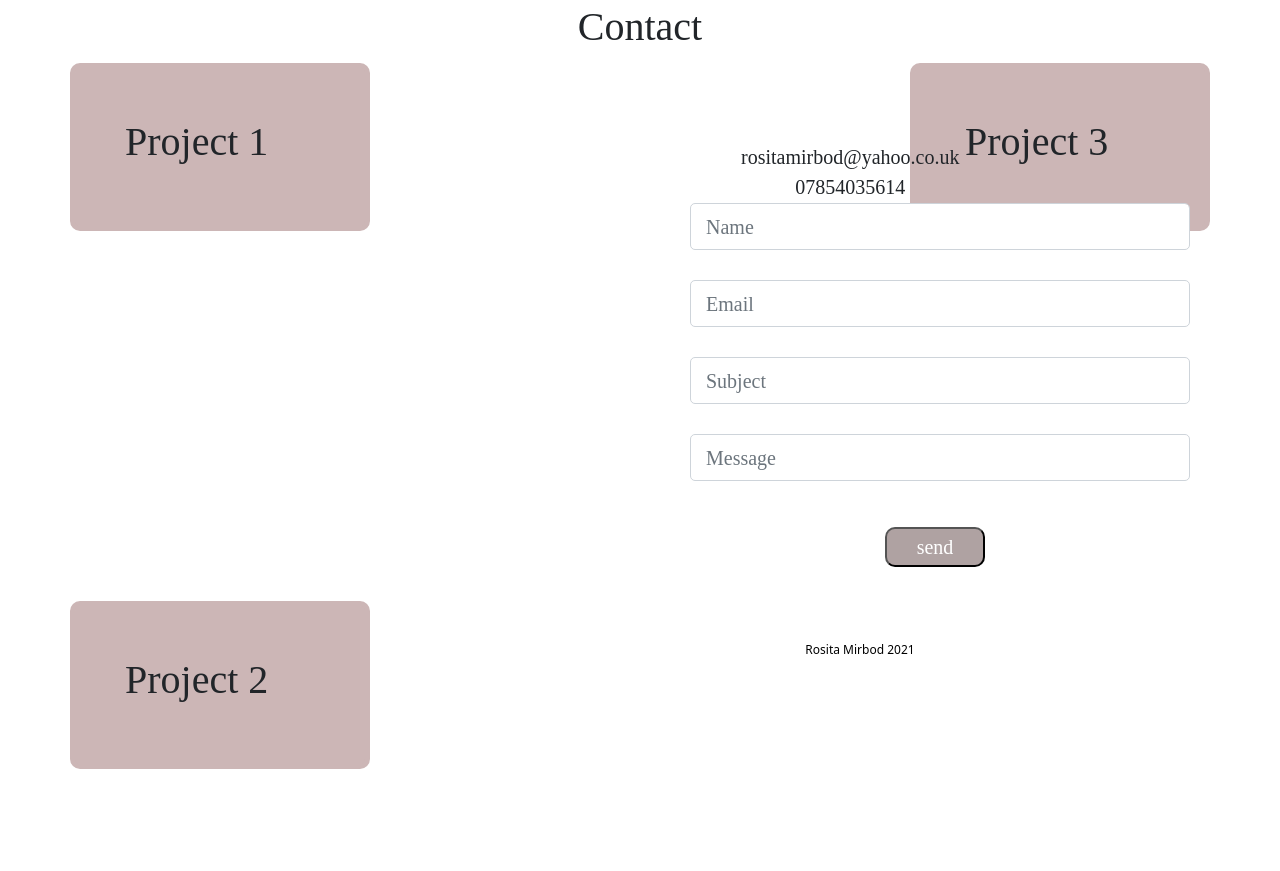
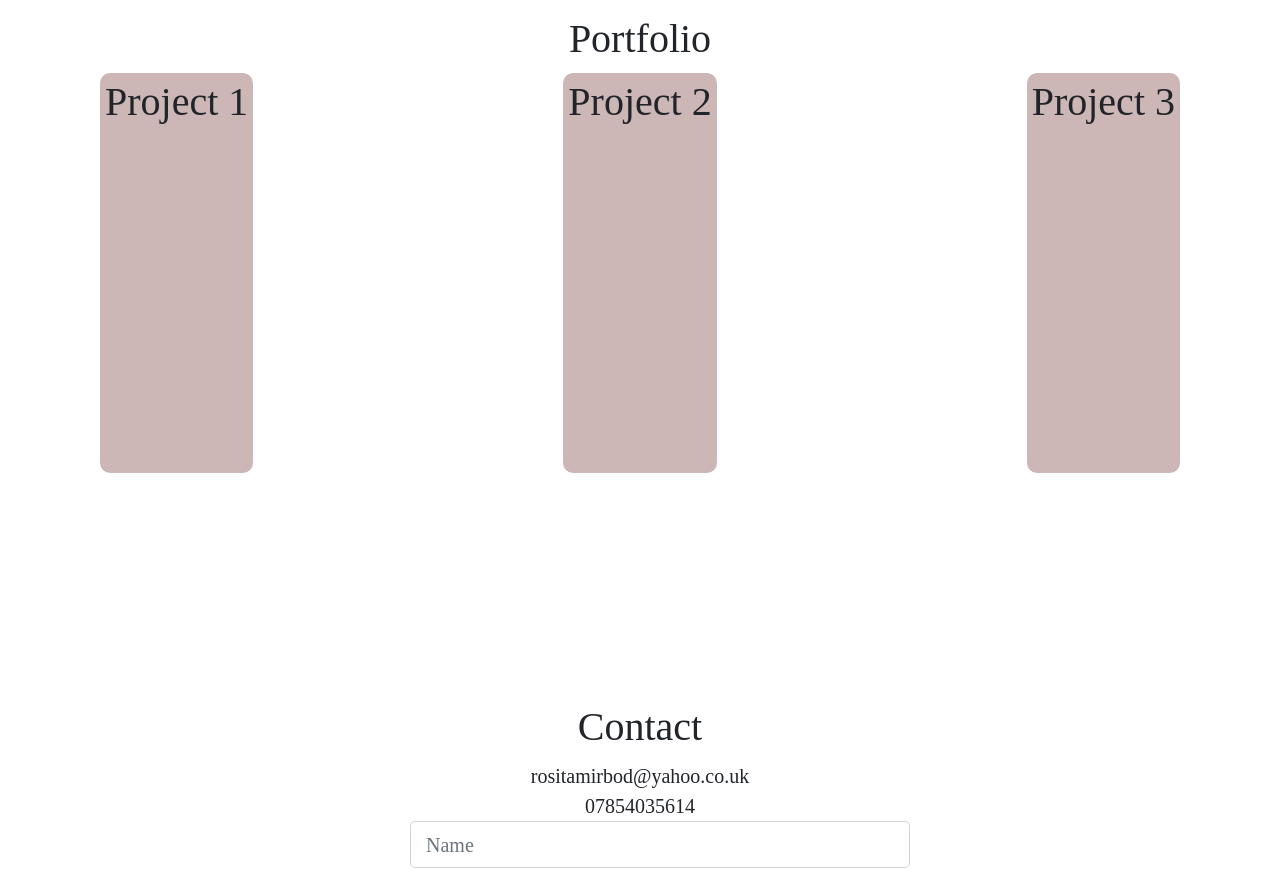
Before and after one commit to rosi24/Personal-Portfolio, a plain HTML site: page index.html in a window 1280 px wide. Shown: the part 1344-2215 px from the top of the page. Drawn offline with nearby package versions, Linux system fonts and the light colour scheme.

Commit message:
Aligned Contact page

```diff
--- a/index.html
+++ b/index.html
@@ -5,6 +5,7 @@
         <meta name="viewport" content="width=device-width, initial-scale=1.0">
         <title>Rosita Portfolio</title>
         <link rel="stylesheet" href="https://maxcdn.bootstrapcdn.com/font-awesome/4.5.0/css/font-awesome.min.css">
+        <link href="https://cdn.jsdelivr.net/npm/bootstrap@5.1.3/dist/css/bootstrap.min.css" rel="stylesheet" integrity="sha384-1BmE4kWBq78iYhFldvKuhfTAU6auU8tT94WrHftjDbrCEXSU1oBoqyl2QvZ6jIW3" crossorigin="anonymous">
         <link href="https://fonts.googleapis.com/css?family=Merriweather:400,900,900i" rel="stylesheet">
         <link href="https://cdn.jsdelivr.net/npm/bootstrap@5.0.1/dist/css/bootstrap.min.css" rel="stylesheet"
         integrity="sha384-+0n0xVW2eSR5OomGNYDnhzAbDsOXxcvSN1TPprVMTNDbiYZCxYbOOl7+AMvyTG2x" crossorigin="anonymous">
@@ -27,54 +28,61 @@
         <h2>I am Rosita</h2>
             <br>
                 <div id="role">
-                    <h2>Front-End Developer-London</h2>
+                    <h2>Front-End Developer - London</h2>
                 </div>
     </section>
     <!--Flexbox CSS in 20 minutes https://www.youtube.com/watch?v=JJSoEo8JSnc-->
     <section id="about">
         <h2>About</h2>
-            <div class="container1">
-                <div class="box1">
+            <div class="about-container1">
+                <div class="about-box1">
                     <!-- <img src="Face.jpg"> -->
 
                 </div>
-            <div class="box2">
+            <div class="about-box2">
                 <p>Hello you &#128075!
                 <br>
                 My name is Rosita and I am a Front-End Developer.
                 I love working on fun little projects during my free time.
                 <br>
                 I am open to all types of projects so feel free to contact me for a
-                                chat about how I can help.</p>
+                chat about how I can help.
+                </p>
             </div>
             </div>
     </section>
     <!--Flexbox CSS in 20 minutes https://www.youtube.com/watch?v=JJSoEo8JSnc-->
     <section id="portfolio">
         <h2>Portfolio</h2>
-            <div class="container2">
-                <div class="project1">
+            <div class="project-container">
+                <div class="project-tile">
                     <h2>Project 1</h2>
                 </div>
-                <div class="project2">
+                <div class="project-tile">
+                    <h2>Project 2</h2>
+                </div>
+                <div class="project-tile">
                     <h2>Project 3</h2>
-                </div>
-                <div class="project3">
-                    <h2>Project 2</h2>
                 </div>
             </div>
     </section>
     <section id="contact">
         <h2>Contact</h2>
-        <div class="whole">
+            <div class="contact-container1">
             <!--Bootsrap Forms https://getbootstrap.com/docs/4.0/components/forms/-->
+            <!-- <div class="boxed">
+                rositamirbod@yahoo.co.uk
+                <br>
+                07854035614
+            </div> -->
+            </div>
+            <!-- <form > -->
+        <form action="https://formspree.io/f/mjvjqgkr" method="POST">
             <div class="boxed">
                 rositamirbod@yahoo.co.uk
                 <br>
                 07854035614
             </div>
-        <!-- <form > -->
-        <form action="https://formspree.io/f/mjvjqgkr" method="POST">
             <div class="form-row">
                 <div class="col">
                     <input type="text" class="form-control" placeholder="Name" name="name">
@@ -89,13 +97,15 @@
                     <input type="text" class="form-control" placeholder="Message" name="message">
                 </div>
                     </div>
-            </div>
                 <input class="button" input type="submit" value="send">
         </form>
+            </div>
     </section>
         <!--https://www.w3schools.com/tags/tag_button.asp-->
     <footer class="footer">
         <p>Rosita Mirbod 2021</p>
     </footer>
+    <script src="https://cdn.jsdelivr.net/npm/bootstrap@5.1.3/dist/js/bootstrap.bundle.min.js"
+    integrity="sha384-ka7Sk0Gln4gmtz2MlQnikT1wXgYsOg+OMhuP+IlRH9sENBO0LRn5q+8nbTov4+1p" crossorigin="anonymous"></script>
     </body>
 </html>
--- a/project.css
+++ b/project.css
@@ -24,6 +24,7 @@ nav a:hover {
   font-size: 30px;
   font-family: Lucida Handwriting;
   padding-top: 300px;
+  padding-bottom: 100px;
   text-align: center;
 }
 
@@ -69,10 +70,13 @@ nav a:hover {
   right: 20px;
 }
 
-.container1 {
+.about-container1 {
   display: flex;
-  margin-left: 20px;
-  margin-right: 100px;
+  justify-content: space space-between;
+  margin: 30px;
+  /* margin-left: 20px;
+  margin-right: 100px; */
+  margin-bottom: 150px;
   font-family: serif;
   border-radius: 10px;
 }
@@ -83,7 +87,7 @@ nav a:hover {
   padding-top: 90px;
 }
 
-.box1 {
+.about-box1 {
   display: flex;
   justify-content: space-between;
   flex: 1;
@@ -93,14 +97,14 @@ nav a:hover {
   opacity: 0.9;
 }
 
-.box2 {
+.about-box2 {
   display: flex;
   justify-content: space-between;
   flex: 1;
   font-size: 20px;
   text-align: center;
   text-align: justify;
-  margin-bottom: 100px;
+
 }
 
 #portfolio {
@@ -110,51 +114,28 @@ nav a:hover {
   font-size: 40px;
   padding-top: 30px;
   text-align: center;
+  margin-bottom: 200px;
 }
 
-.project1 {
+.project-container {
   display: flex;
   justify-content: space-between;
-  width: 300px;
+  text-align: center;
+  height: 400px;
+  margin-left: 100px;
+  margin-right: 100px;
+}
+
+.project-tile {
+  display: flex;
+  justify-content: space-between;
+  flex-direction: row;
   border: 5px solid rgb(204, 182, 182);
   background-color: rgb(204, 182, 182);
   border-radius: 10px;
-  padding: 50px;
-  margin: 70px;
-  margin-top: 120px;
-  float: left;
-  text-align: center;
-  margin-bottom: 250px;
-}
+  /* padding: 50px;
+  margin: 70px; */
 
-.project2 {
-  display: flex;
-  justify-content: space-between;
-  width: 300px;
-  border: 5px solid rgb(204, 182, 182);
-  background-color: rgb(204, 182, 182);
-  border-radius: 10px;
-  padding: 50px;
-  margin: 70px;
-  margin-top: 120px;
-  float: right;
-  text-align: center;
-  margin-bottom: 250px;
-}
-
-.project3 {
-  display: flex;
-  justify-content: space-between;
-  width: 300px;
-  border: 5px solid rgb(204, 182, 182);
-  background-color: rgb(204, 182, 182);
-  border-radius: 10px;
-  padding: 50px;
-  margin: 70px;
-  margin-top: 120px;
-  float: left;
-  text-align: center;
-  margin-bottom: 250px;
 }
 
 .my-5 {
@@ -163,7 +144,6 @@ nav a:hover {
 
 #contact {
   text-align: center;
-  /* height: 650px; */
   font-family: serif;
   font-size: 40px;
   padding-top: 30px;
@@ -171,26 +151,30 @@ nav a:hover {
   margin-bottom: 20px;
 }
 
-.whole {
-  display: flex;
-  justify-content: space-between;
-  padding-right: 300px;
-  border-spacing: 25px;
-  padding-top: 80px;
+.contact-container1 {
+  /* display: flex;
+  justify-content: space-between; */
+  /* flex-direction: row; */
+  /* padding-right: 300px; */
+  /* border-spacing: 25px;
+  padding-top: 80px; */
 }
 
 .boxed {
-  display: flex;
+  /* display: flex;
   justify-content: space-between;
+  flex-direction: row;
   border: 1px solid white;
-  padding-left: 300px;
+  /* padding-left: 300px; */
   font-size: 20px;
   font-family: serif;
 }
 
 .form-row {
   display: flex;
-  flex-wrap: wrap;
+  justify-content: space-between;
+  margin-left: 160px;
+  /* flex-wrap: wrap; */
   flex-direction: column;
   padding-left: 250px;
 }
@@ -208,7 +192,7 @@ nav a:hover {
   border-radius: 10px;
   background-color: rgb(175, 162, 162);
   color: white;
-  margin-left: 150px;
+  /* margin-left: 10px; */
   height: 40px;
   width: 100px;
 }
@@ -241,7 +225,6 @@ nav a:hover {
   }
 }
 
-
 @media screen and (min-width: 336px) and (max-width: 767px) {
   #home {
     display: flex;
@@ -249,29 +232,20 @@ nav a:hover {
     text-align: center;
   }
 }
-
-  @media screen and (min-width: 336px) and (max-width: 767px) {
 #role {
   display: flex;
   flex-direction: column;
   text-align: center;
 }
-}
-
-@media screen and (min-width: 336px) and (max-width: 767px) {
 #about {
   display: flex;
   flex-direction: column;
   text-align: center;
 }
-}
-
-@media screen and (min-width: 336px) and (max-width: 767px) {
 #box2 {
   display: flex;
   flex-direction: column;
   text-align: center;
-  }
 }
 
 @media screen (max-width: 368px) {
@@ -282,23 +256,18 @@ nav a:hover {
   }
 }
 
-  @media screen (max-width: 368px) {
 #project1 {
   font-size: 25px;
   flex-direction: column;
   text-align: center;
 }
-}
 
-  @media screen (max-width: 368px) {
 #project2 {
   font-size: 25px;
   flex-direction: column;
   text-align: center;
 }
-}
 
-  @media screen (max-width: 368px) {
 #project3 {
   font-size: 25px;
   flex-direction: column;
@@ -310,11 +279,8 @@ nav a:hover {
     font-size: 25px;
     flex-direction: column;
   }
-}
 
-@media screen and (min-width: 368px) and (max-width: 767px) {
   .box2 {
     font-size: 25px;
     flex-direction: column;
   }
-}
```
Lines whose indentation alone changed are shown as unchanged.
